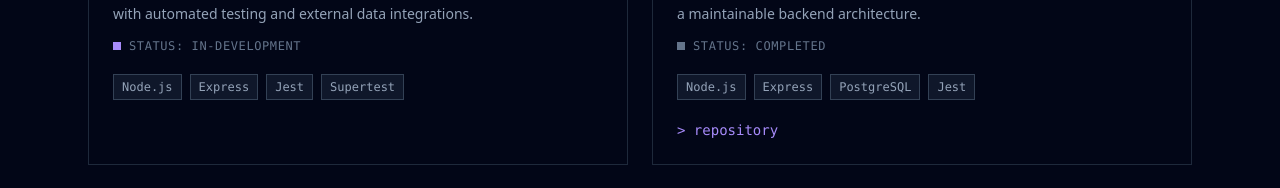
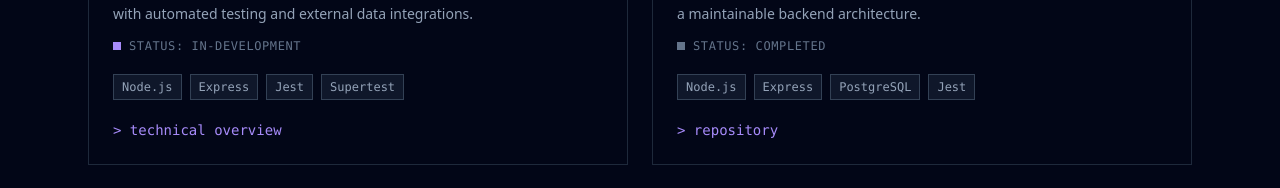
Before and after one commit to CharlyKrDev/carlos-kaar-portfolio, a React (Vite) app: page / in a window 1280 px wide. Shown: the part 1080-1268 px from the top of the page. Built offline with nearby package versions, Linux system fonts and the light colour scheme.

Commit message:
Upload: readme-project-betty

```diff
--- a/src/data/projects.ts
+++ b/src/data/projects.ts
@@ -8,9 +8,11 @@ export const projects: Project[] = [
       "Modular backend system for financial-market analysis and trading signals, with automated testing and external data integrations.",
     technologies: ["Node.js", "Express", "Jest", "Supertest"],
     isPrivate: true,
+    documentationUrl:
+      "https://github.com/" +
+      "CharlyKrDev/carlos-kaar-portfolio/blob/main/docs/betty/README.md",
     status: "in-development",
   },
-
   {
     id: "ecommerce-api",
     title: "E-commerce Backend API",
@@ -18,11 +20,9 @@ export const projects: Project[] = [
       "Modular REST API for managing products, users and application data with a maintainable backend architecture.",
     technologies: ["Node.js", "Express", "PostgreSQL", "Jest"],
     isPrivate: false,
-    repositoryUrl:
-      "https://github.com/CharlyKrDev/modular-ecommerce-backend-api",
+    repositoryUrl: "https://github.com/CharlyKrDev/modular-ecommerce-backend-api",
     status: "completed",
   },
-
   {
     id: "centro-neurologia",
     title: "Centro de Neurología",
@@ -30,10 +30,8 @@ export const projects: Project[] = [
       "Production website built for a neurology medical center, focused on performance, accessibility and technical SEO.",
     technologies: ["JavaScript", "Tailwind CSS", "Cloudflare"],
     isPrivate: false,
-    repositoryUrl:
-      "https://github.com/CharlyKrDev/centrodeneurologia",
-    liveUrl:
-      "https://www.centrodeneurologia.com.ar/",
+    repositoryUrl: "https://github.com/CharlyKrDev/centrodeneurologia",
+    liveUrl: "https://www.centrodeneurologia.com.ar/",
     status: "production",
   },
 ];
--- a/src/sections/Projects/ProjectCard.tsx
+++ b/src/sections/Projects/ProjectCard.tsx
@@ -14,6 +14,7 @@ export function ProjectCard({ project }: ProjectCardProps) {
   const visibilityStyles = project.isPrivate
     ? "border-accent/40 bg-accent/5 text-accent-hover"
     : "border-accent-secondary/40 bg-accent-secondary/5 text-accent-secondary";
+
   return (
     <article
       className="
@@ -51,6 +52,7 @@ export function ProjectCard({ project }: ProjectCardProps) {
           {project.isPrivate ? "Private" : "Public"}
         </span>
       </header>
+
       <div className="space-y-3">
         <h3 className="text-xl font-semibold tracking-tight">
           {project.title}
@@ -66,6 +68,7 @@ export function ProjectCard({ project }: ProjectCardProps) {
           </span>
         </div>
       </div>
+
       <ul className="flex flex-wrap gap-2">
         {project.technologies.map((technology) => (
           <li
@@ -85,7 +88,27 @@ export function ProjectCard({ project }: ProjectCardProps) {
           </li>
         ))}
       </ul>
+
       <div className="mt-auto flex flex-wrap gap-4">
+        {project.documentationUrl && (
+          <a
+            href={project.documentationUrl}
+            target="_blank"
+            rel="noreferrer"
+            className="
+        font-mono
+        text-sm
+        text-accent
+        transition-colors
+        duration-200
+        hover:text-accent-hover
+        focus-ring
+      "
+          >
+            &gt; technical overview
+          </a>
+        )}
+
         {project.repositoryUrl && (
           <a
             href={project.repositoryUrl}
@@ -104,6 +127,7 @@ export function ProjectCard({ project }: ProjectCardProps) {
             &gt; repository
           </a>
         )}
+
         {project.liveUrl && (
           <a
             href={project.liveUrl}
--- a/src/types/project.ts
+++ b/src/types/project.ts
@@ -5,6 +5,7 @@ export type Project = {
   technologies: string[];
   isPrivate: boolean;
   repositoryUrl?: string;
+  documentationUrl?: string;
   status: ProjectStatus;
   liveUrl?: string;
 };
```
Also changed, not shown: 1 other file (tests, documents, lock files or other folders).
